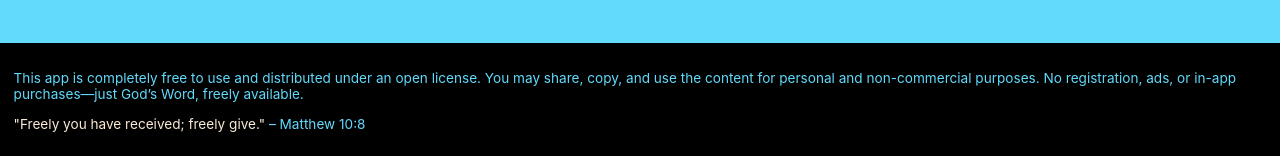
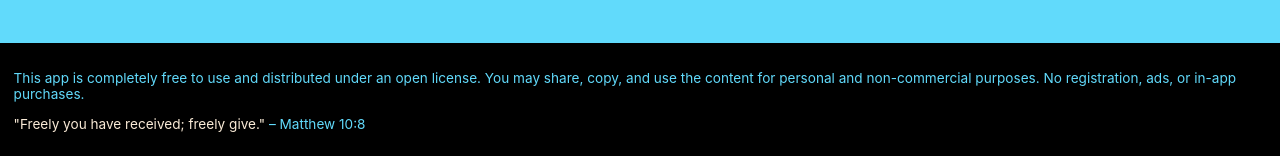
Before and after one commit to veasey/bible-reader-app, a React (Create React App) app: page / in a window 1280 px wide. Shown: the part 641-797 px from the top of the page. Built offline with nearby package versions, Linux system fonts and the light colour scheme; no server answers.

Commit message:
tweak footer text

```diff
--- a/src/components/Footer.js
+++ b/src/components/Footer.js
@@ -5,7 +5,9 @@ const Footer = () => {
 
     return (
         <div className="footer">
-            <p>This app is completely free to use and distributed under an open license. You may share, copy, and use the content for personal and non-commercial purposes. No registration, ads, or in-app purchases—just God’s Word, freely available.</p>
+            <p>This app is completely free to use and distributed under an open license. You may
+            share, copy, and use the content for personal and non-commercial purposes. No
+            registration, ads, or in-app purchases.</p>
             <p><span className="quote">"Freely you have received; freely give."</span> – Matthew 10:8</p>
         </div>
     );
```
